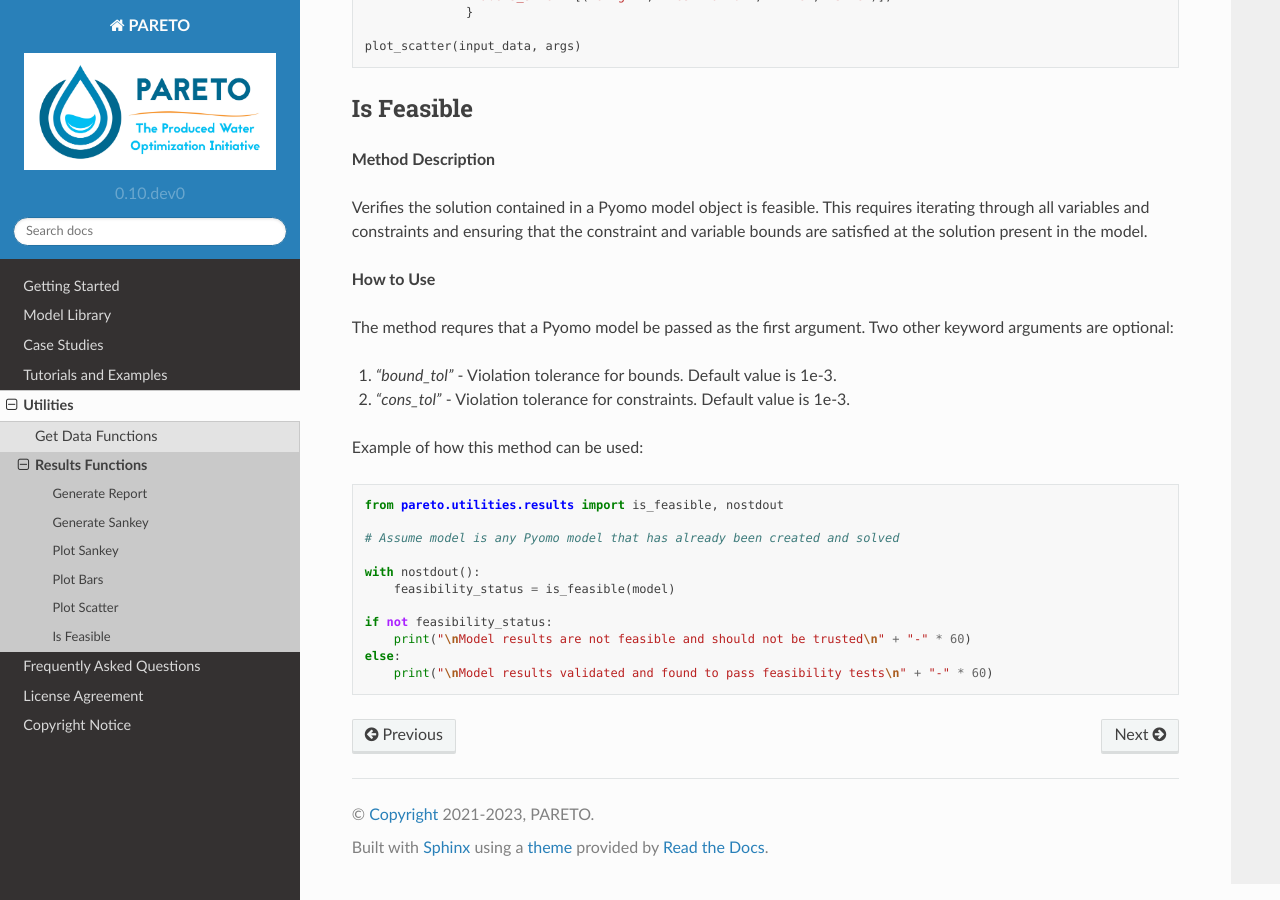
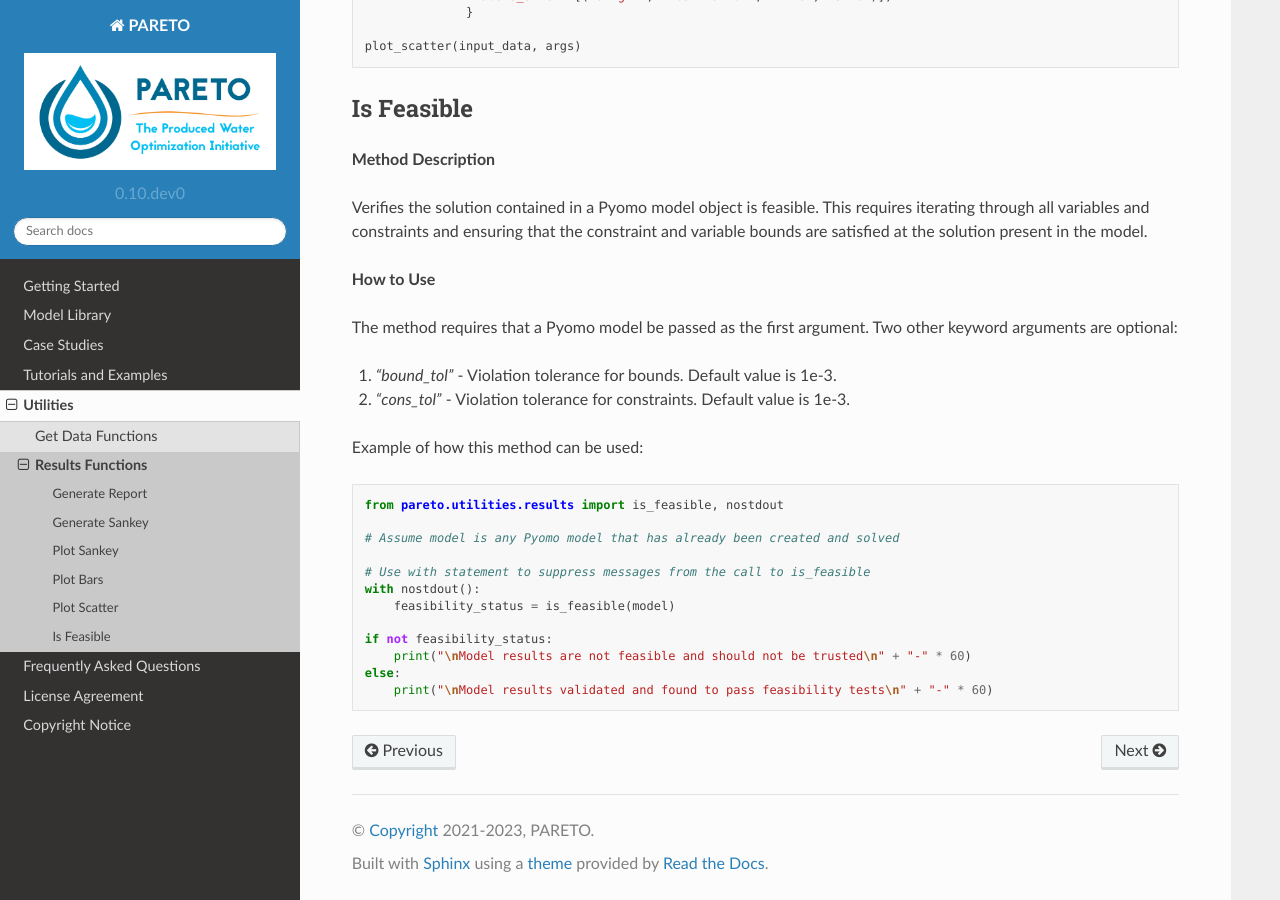
Before and after one commit to project-pareto/project-pareto, a Sphinx documentation site: the page built from docs/utilities/Results.rst, in a window 1280 px wide and 900 px high, scrolled down 8517 px. Built offline with Sphinx 7.4.7 and the Read the Docs theme 2.0.0, drawn with Linux system fonts in a browser that asks for light colours.

Commit message:
Fix typo, add comment about nostdout()

```diff
--- a/docs/utilities/Results.rst
+++ b/docs/utilities/Results.rst
@@ -314,7 +314,7 @@
 
 **How to Use**
 
-The method requres that a Pyomo model be passed as the first argument. Two other keyword arguments are optional:
+The method requires that a Pyomo model be passed as the first argument. Two other keyword arguments are optional:
 
 1. *"bound_tol"* - Violation tolerance for bounds. Default value is 1e-3.
 
@@ -327,6 +327,7 @@
 
   # Assume model is any Pyomo model that has already been created and solved
 
+  # Use with statement to suppress messages from the call to is_feasible
   with nostdout():
       feasibility_status = is_feasible(model)
 
```
